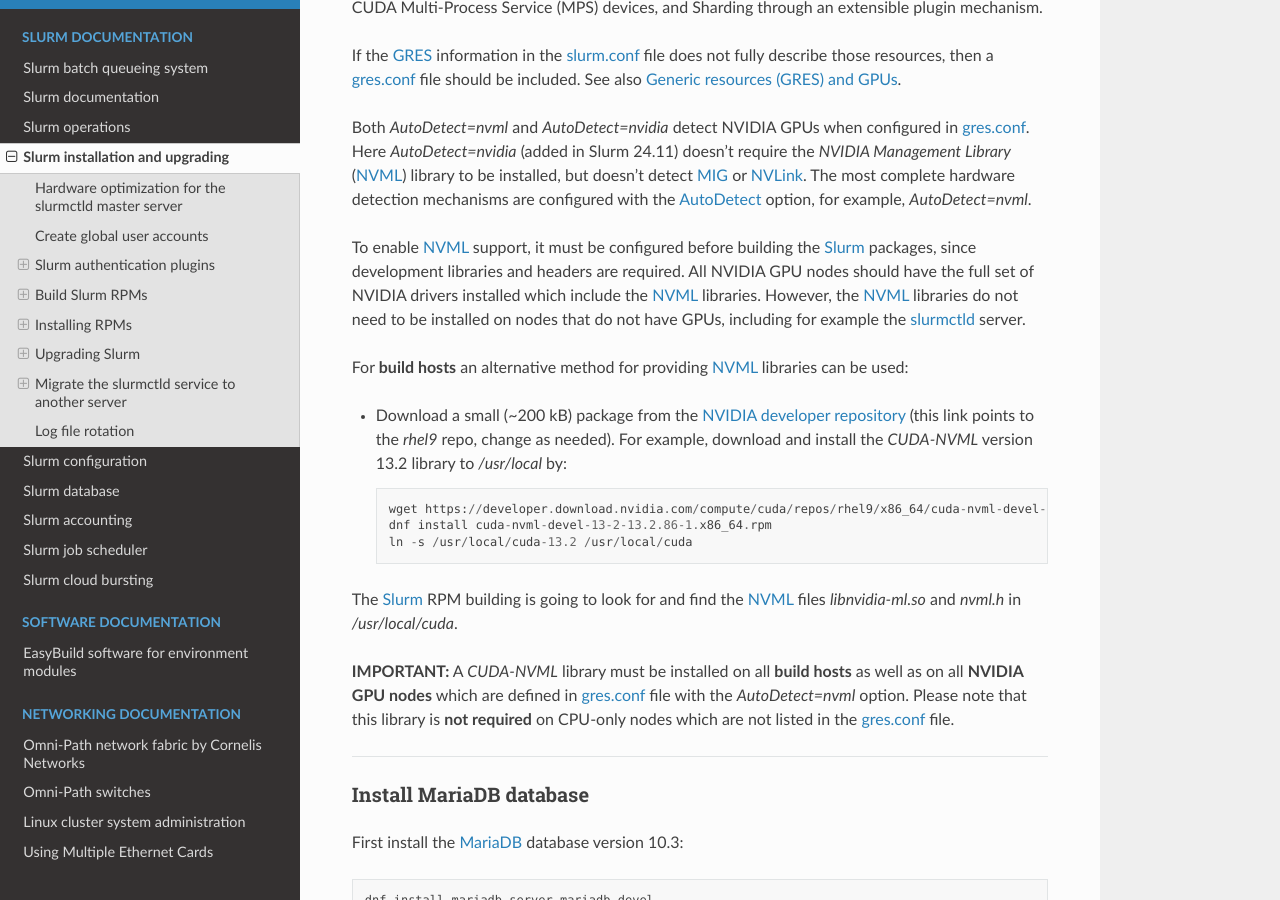
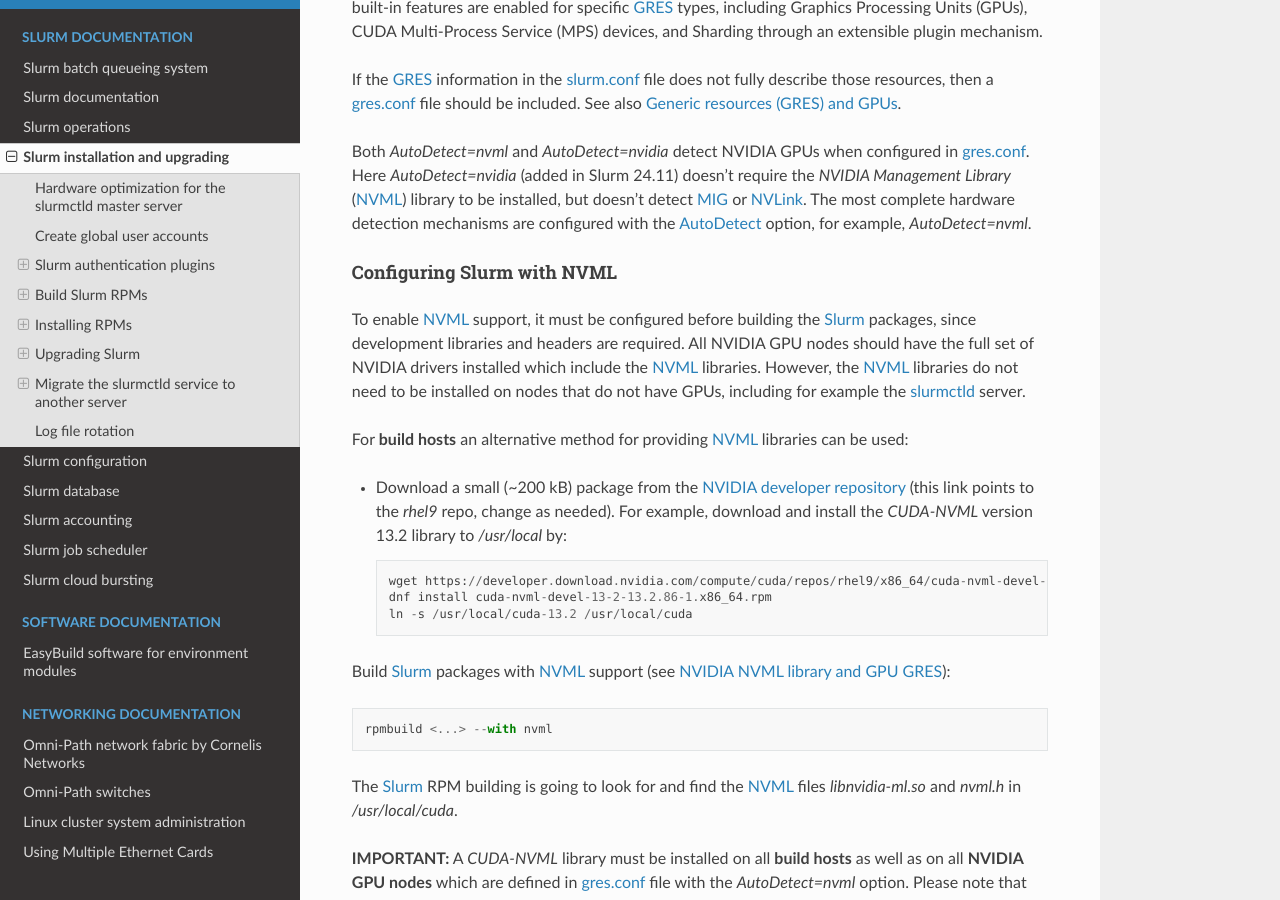
Before and after one commit to OleHolmNielsen/Niflheim_system, a Sphinx documentation site: the page built from docs/Slurm_installation.rst, in a window 1280 px wide and 900 px high, scrolled down 11729 px. Built offline with Sphinx 7.4.7 and the Read the Docs theme 3.1.0, drawn with Linux system fonts in a browser that asks for light colours; some of the changed text lies outside the part shown.

Commit message:
Edited section Configuring Slurm with NVML

```diff
--- a/docs/Slurm_installation.rst
+++ b/docs/Slurm_installation.rst
@@ -542,6 +542,9 @@
 The most complete hardware detection mechanisms are configured with the AutoDetect_ option,
 for example, `AutoDetect=nvml`.
 
+Configuring Slurm with NVML
+................................
+
 To enable NVML_ support, it must be configured before building the Slurm_ packages,
 since development libraries and headers are required.
 All NVIDIA GPU nodes should have the full set of NVIDIA drivers installed which include the NVML_ libraries.
@@ -558,6 +561,10 @@
     wget https://developer.download.nvidia.com/compute/cuda/repos/rhel9/x86_64/cuda-nvml-devel-13-2-13.2.86-1.x86_64.rpm
     dnf install cuda-nvml-devel-13-2-13.2.86-1.x86_64.rpm
     ln -s /usr/local/cuda-13.2 /usr/local/cuda
+
+Build Slurm_ packages with NVML_ support (see :ref:`nvidia-nvml-LIBRARY-AND-gpu-gres`)::
+
+  rpmbuild <...> --with nvml
 
 The Slurm_ RPM building is going to look for and find the NVML_ files `libnvidia-ml.so` and `nvml.h` in `/usr/local/cuda`.
 
```
Also changed, not shown: other parts of docs/Slurm_installation.rst (+1 -1 lines).
